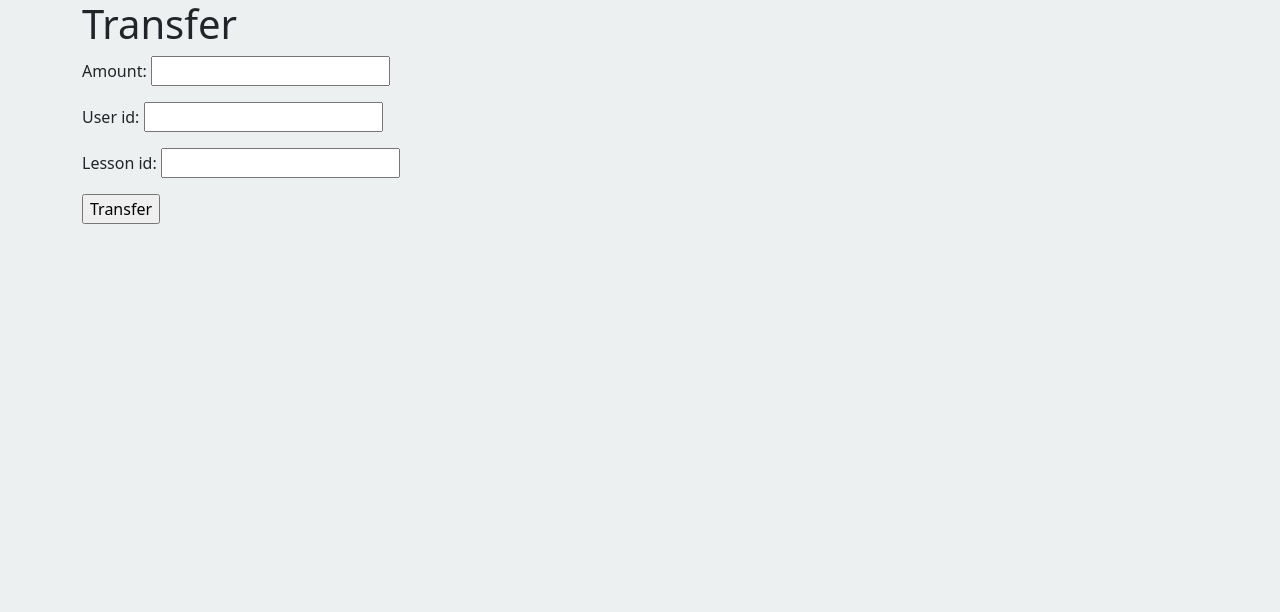
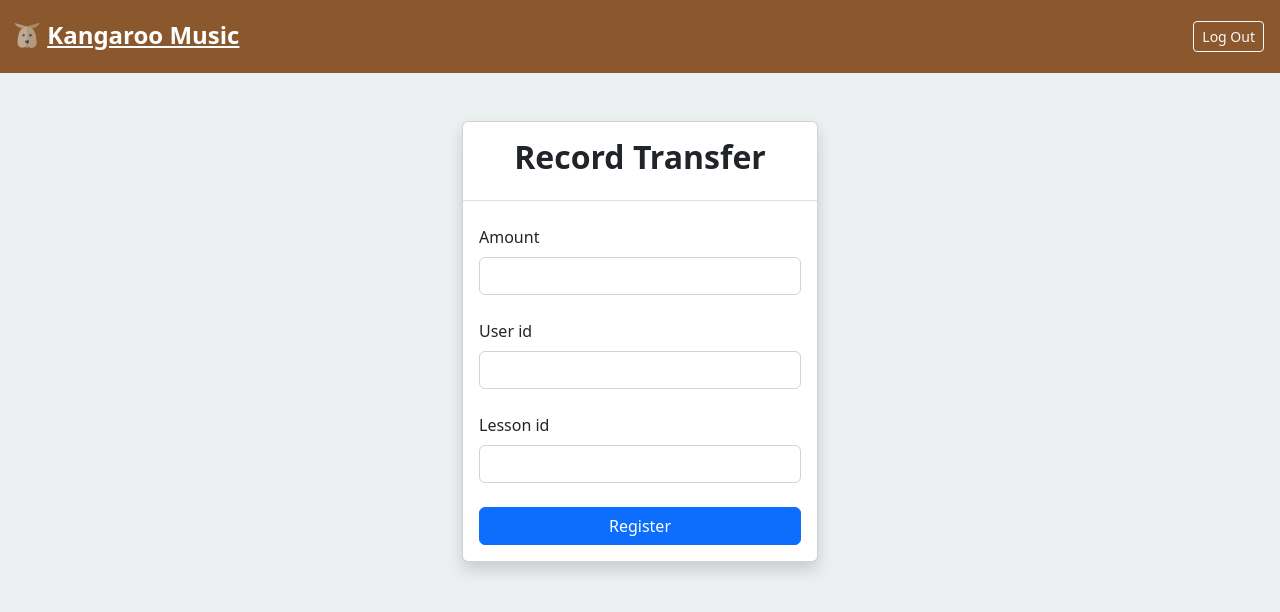
Before and after one commit to ubkh/seg-msms, a Django app: page /transfer in a window 1280 px wide. Shown: the top 612 px of the page. Run offline with Django 4.2, Linux system fonts and the light colour scheme; a user stored in the database is signed in.

Commit message:
Design record transfer form to be more user friendly

```diff
--- a/lessons/templates/admin/record_transfer.html
+++ b/lessons/templates/admin/record_transfer.html
@@ -1,11 +1,51 @@
 {% extends 'base.html' %}
 {% block body %}
+    {% include 'partials/navbar.html' %}
     <div class="container">
-        <h1>Transfer</h1>
-        <form action="" method="post">
-            {% csrf_token %}
-            {{ form.as_p }}
-            <input type="submit" value="Transfer">
-        </form>
+        <div class="row justify-content-center mt-5">
+            <div class="col-lg-4 col-md-6 col-sm-6">
+                <div class="card shadow">
+                    <div class="card-title text-center border-bottom">
+                        <h2 class="p-3"><b>Record Transfer</b></h2>
+                    </div>
+                    <div class="card-body">
+                        {% for message in messages %}
+                            <p style="color: red;">
+                                <b>{{ message }}</b>
+                            </p>
+                        {% endfor %}
+                        <form action="" method="post">
+                            {% csrf_token %}
+                            {% for field in form %}
+                                <div class="mb-4">
+                                    <label class="form-label">{{ field.label }}</label>
+                                    {% for error in field.errors %}
+                                        <p style="color: red;">
+                                            <strong>{{ error }}</strong>
+                                        </p>
+                                    {% endfor %}
+                                    <input type="{{ field.field.widget.input_type }}"
+                                            {% if field.field.widget.input_type == 'checkbox' %}
+                                           class='form-check form-switch form-check-input'
+                                           value="{{ field.value }}"
+                                            {% else %}
+                                           class="form-control"
+                                           value="{{ field.value|default:'' }}"
+                                            {% endif %}
+                                           name="{{ field.name }}"
+                                           id="id_{{ field.name }}"
+
+                                    />
+                                    <p class="help-text">{{ field.help_text }} </p>
+                                </div>
+                            {% endfor %}
+                            <div class="d-grid">
+                                <input type="submit" value="Register" class="btn btn-primary">
+                            </div>
+                        </form>
+                    </div>
+                </div>
+            </div>
+        </div>
     </div>
 {% endblock %}
--- a/lessons/templates/lessons/bookings.html
+++ b/lessons/templates/lessons/bookings.html
@@ -64,7 +64,7 @@
                 <li class="list-group-item d-flex justify-content-between align-items-start px-2 rounded-3 mb-3 shadow-sm">
                     <div class="ms-2 me-auto">
                         <span class="badge rounded-pill bg-success mb-2">PAID</span>
-                        <div class="fw-bold mb-2">{{ transfer.user_id }}-{{ transfer.lesson_id }}</div>
+                        <div class="fw-bold mb-2">{{ transfer.user.id }}-{{ transfer.lesson.id }}</div>
                         <p class="text-muted mb-2">Successful Transfer: £{{ transfer.amount }}</p>
                     </div>
                 </li>
--- a/lessons/templates/partials/navbar.html
+++ b/lessons/templates/partials/navbar.html
@@ -21,10 +21,9 @@
                         {% if group.name == 'Student' %}
                             <span class="navbar-text">Logged in as: {{ user.first_name }} {{ user.last_name }}&nbsp&nbsp&nbsp&nbsp Reference Number: {{ user.id }}&nbsp&nbsp&nbsp</span>
                         {% elif group.name == 'Director' %}
+                            <span class="navbar-text">Logged in as: {{ user.first_name }} {{ user.last_name }}&nbsp&nbsp</span>
                             <a class="nav-link" href="#">Administrators</a> <!-- Not yet functional -->
-                            <div class="vr"></div>
                             <a class="nav-link" href="#">Requests</a> <!-- Not yet functional -->
-                            <div class="vr"></div>
                             <a class="nav-link" href="#">Transfers</a> <!-- Not yet functional -->
                         {% else %}
                             <span class="navbar-text">Logged in as: {{ user.first_name }} {{ user.last_name }}&nbsp&nbsp&nbsp</span>
--- a/lessons/views.py
+++ b/lessons/views.py
@@ -200,7 +200,8 @@ def open_bookings(request, pk):
     s = get_object_or_404(User, id=pk)
     current_student = User.objects.filter(id=pk)
     lessons = Lesson.objects.filter(student=s).order_by('-fulfilled')
-    return render(request, "lessons/bookings.html", {'current_student': current_student, 'lessons': lessons})
+    transfers = Transfer.objects.filter(user=s)
+    return render(request, "lessons/bookings.html", {'current_student': current_student, 'lessons': lessons, 'transfers': transfers})
 
 
 @login_required
```
